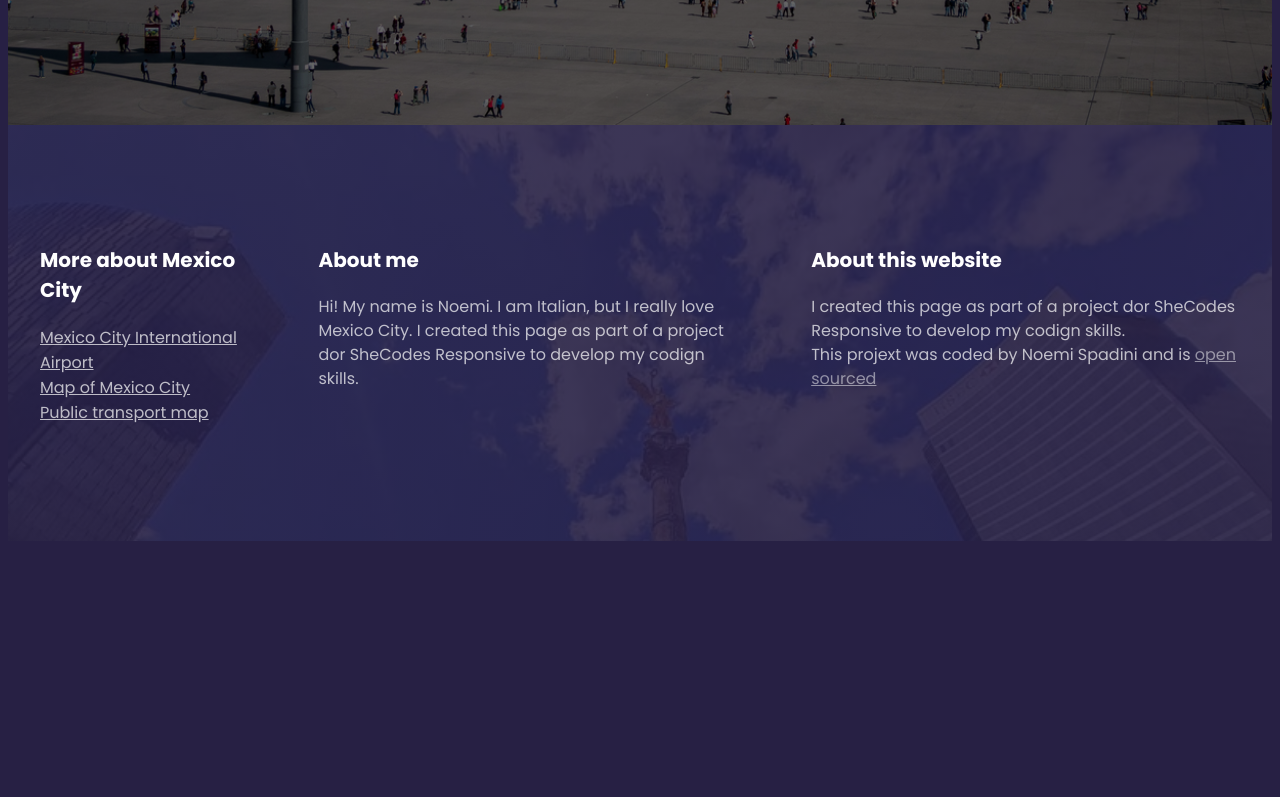
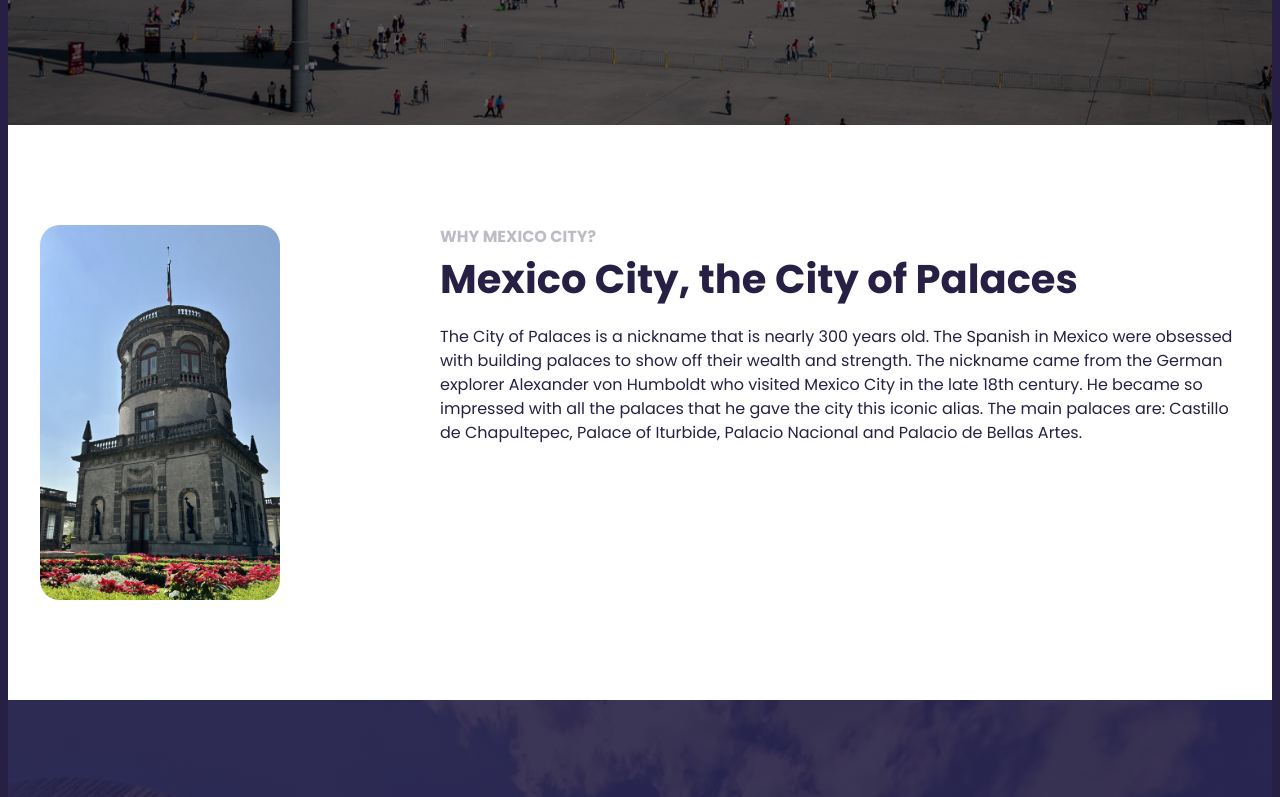
Before and after one commit to NoemiSpadini/mexico-travel-project, a plain HTML site: page index.html in a window 1280 px wide. Shown: the part 620-1417 px from the top of the page. Before the commit the page ends 1169 px from the top, so only its background shows below. Drawn offline with Linux system fonts and the light colour scheme.

Commit message:
Section update

```diff
--- a/index.html
+++ b/index.html
@@ -20,8 +20,21 @@
       <h2>Capital city of Mexico</h2>
       <a href="#more">Learn more</a>
     </header>
+    <main>
+      <section  class="grid grid-2c-columns">
+      <img src="images/castle.jpg" alt="Palace Mexico City" class="palace">
+      <div>
+      <h2>Why Mexico City?</h2>
+      <h3>Mexico City, the City of Palaces</h3>
+      <p>
+        The City of Palaces is a nickname that is nearly 300 years old. The Spanish in Mexico were obsessed with building palaces to show off their wealth and strength. The nickname came from the German explorer Alexander von Humboldt who visited Mexico City in the late 18th century. He became so impressed with all the palaces that he gave the city this iconic alias.
+        The main palaces are: Castillo de Chapultepec, Palace of Iturbide, Palacio Nacional and Palacio de Bellas Artes.
+      </p>
+      </div>
+      </section>
+    </main>
     <footer>
-      <section class="grid">
+      <section class="grid grid-3c-columns-narrow">
       <div>
       <h3>
         More about Mexico City
--- a/src/styles.css
+++ b/src/styles.css
@@ -10,12 +10,21 @@ body {
 
 .grid {
   display: grid;
+  grid-gap: 64px;
+}
+
+.grid-2c-columns {
+  grid-template-columns: 1fr 2fr;
+  grid-gap: 0;
+}
+
+.grid-3c-columns-narrow {
   grid-template-columns: 1fr 2fr 2fr;
-  grid-gap: 64px;
 }
 section {
   max-width: 1200px;
   margin: 0 auto;
+  padding: 100px 0;
 }
 
 header {
@@ -65,6 +74,40 @@ header a {
   background-color: white;
 }
 
+main {
+  background-color: white;
+}
+
+main h2 {
+  font-weight: 700;
+  font-size: 16px;
+  line-height: 1.5;
+  color: #272044;
+  opacity: 0.3;
+  text-transform: uppercase;
+  margin: 0;
+}
+
+main h3 {
+  font-weight: 700;
+  font-size: 40px;
+  line-height: 1.5;
+  color: #272044;
+  margin: 0;
+}
+
+main p {
+  font-style: normal;
+  font-weight: 400;
+  font-size: 16px;
+  line-height: 1.5;
+  color: #272044;
+}
+.palace {
+  max-width: 60%;
+  border-radius: 20px;
+}
+
 footer {
   color: white;
   background-image: linear-gradient(
@@ -74,8 +117,8 @@ footer {
     url(../images/angel.jpg);
   background-repeat: no-repeat;
   background-size: cover;
-  padding: 100px 0;
 }
+
 footer h3 {
   font-weight: 700;
   font-size: 20px;
@@ -103,7 +146,7 @@ footer a {
   opacity: 0.7;
 }
 
-@media (max-width: 960px) {
+@media (max-width: 800px) {
   header {
     padding: 60px 0;
   }
@@ -116,4 +159,15 @@ footer a {
   header h3 {
     font-size: 12px;
   }
+  .grid {
+    grid-template-columns: 1fr;
+    grid-gap: 32px;
+  }
+
+  section {
+    padding: 30px;
+  }
+  .palace {
+    max-width: 60%;
+  }
 }
```
Also changed, not shown: images/castle.jpg (added), images/horse.jpg (added), 1 other file.
